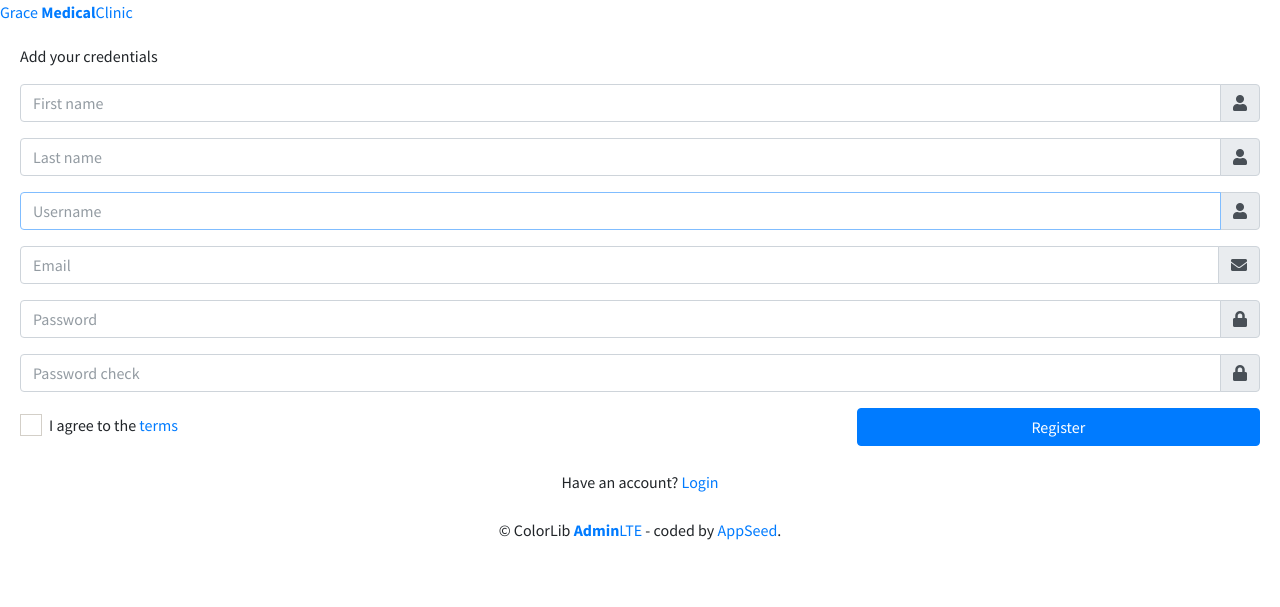
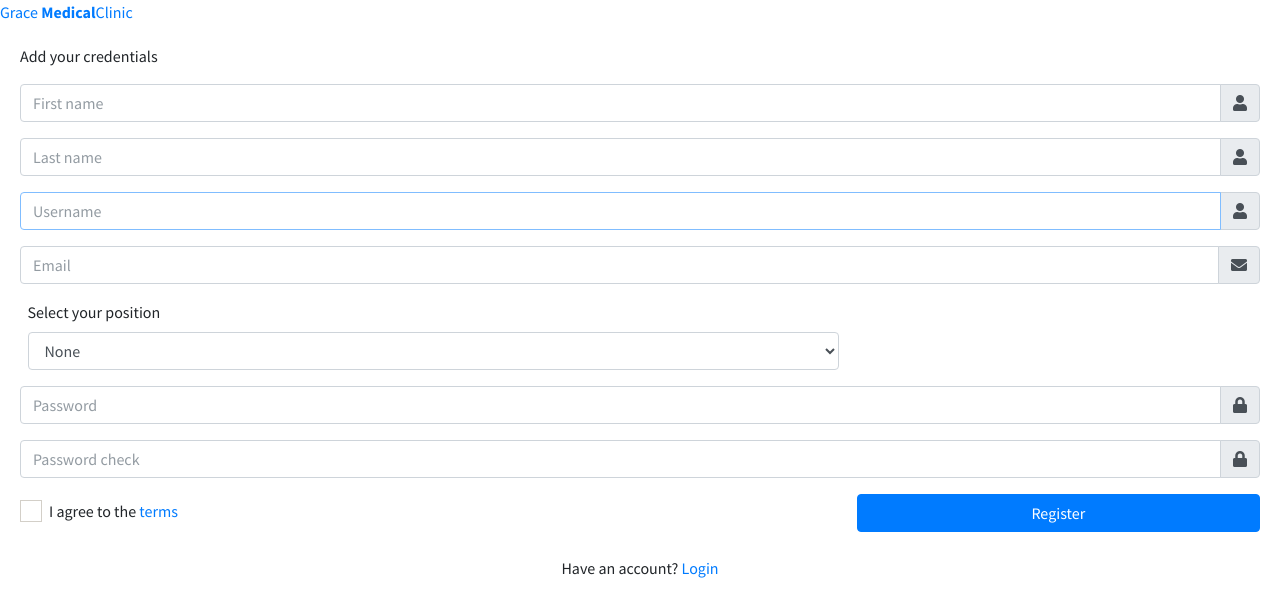
Before and after one commit to NikolaJo123/CS50-HMS, a Django app: page /register/ in a window 1280 px wide. Shown: the top 607 px of the page. Run offline with Django 4.2, Linux system fonts and the light colour scheme; style sheets or scripts are compiled from the project's sources; some libraries are stand-ins or nearby versions.

Commit message:
Added role select input.

```diff
--- a/home/templates/accounts/register.html
+++ b/home/templates/accounts/register.html
@@ -83,6 +83,17 @@
           </div>
           <span class="text-error">{{ form.email.errors }}</span>
 
+          <div class="form-group col-md-8">
+            <label for="exampleSelectPatient">Select your position</label>
+            <select name="role" class="form-control" required>
+                <option value="none" selected>None</option>
+                {% for group in group_list %}
+                  <option value="{{ group.name }}">{{ group.name }}</option>
+                {% endfor %}
+            </select>
+        </div>
+
+
           <div class="input-group mb-3">
             {{ form.password1 }}
             <div class="input-group-append">
```
